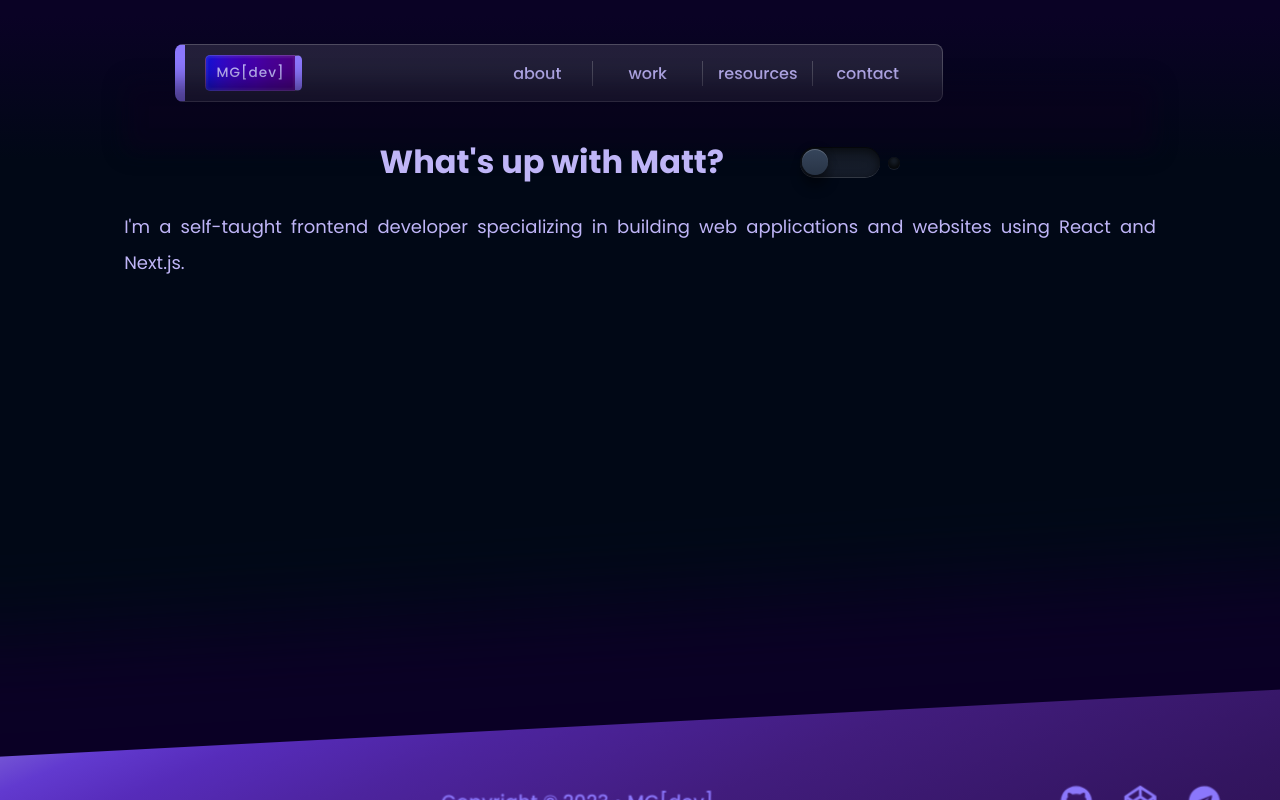
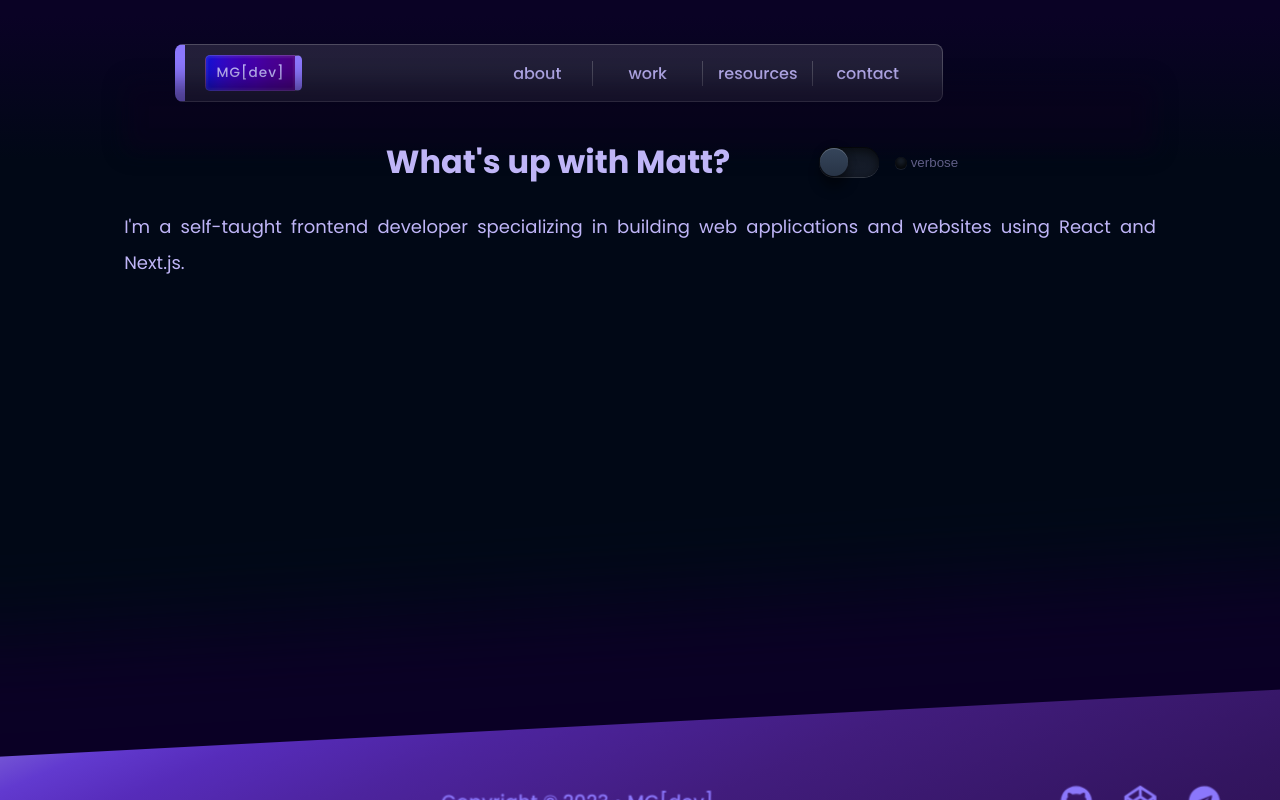
Before and after one commit to midcenturydude7/nextjs-portfolio-site, a Next.js app: page /about in a window 1280 px wide. Built offline with nearby package versions, Linux system fonts and the light colour scheme.

Commit message:
Styled toggle switch and added text indicator

```diff
--- a/app/components/ContentAbout/ContentAbout.jsx
+++ b/app/components/ContentAbout/ContentAbout.jsx
@@ -40,6 +40,11 @@ const ContentAbout = ({ title, isNavOpen, isMobile }) => {
               <i></i>
             </label>
             <span></span>
+            {!isConcise ? (
+              <span className={style["toggle-text-opaque"]}>verbose</span>
+            ) : (
+              <span className={style["toggle-text"]}>verbose</span>
+            )}
           </button>
         </li>
       </ul>
--- a/app/components/ContentAbout/styles/ContentAbout.module.css
+++ b/app/components/ContentAbout/styles/ContentAbout.module.css
@@ -42,7 +42,7 @@
   transition: all 1s linear;
 }
 .content-container ul li .switch {
-  width: 100px;
+  width: 75px;
   height: 30px;
   position: relative;
 }
@@ -75,11 +75,11 @@
 }
 .content-container ul li .switch input ~ label i {
   display: block;
-  height: 26px;
-  width: 26px;
+  height: 28px;
+  width: 28px;
   position: absolute;
-  left: 2px;
-  top: 2px;
+  left: 1px;
+  top: 1px;
   z-index: 2;
   border-radius: inherit;
   background: #283446; /* Fallback */
@@ -92,7 +92,7 @@
   content: "";
   display: inline-block;
   position: absolute;
-  right: 0px;
+  right: -13px;
   top: 10px;
   width: 12px;
   height: 12px;
@@ -103,6 +103,22 @@
   -webkit-transition: all 0.5s ease;
   transition: all 0.5s ease;
   z-index: 2;
+}
+.content-container ul li .switch .toggle-text {
+  position: absolute;
+  top: 8px;
+  left: 91.5px;
+  color: #80eaff;
+  -webkit-transition: all 0.5s ease;
+  transition: all 0.5s ease;
+}
+.content-container ul li .switch .toggle-text-opaque {
+  position: absolute;
+  top: 8px;
+  left: 91.5px;
+  opacity: 0.5;
+  -webkit-transition: all 0.5s ease;
+  transition: all 0.5s ease;
 }
 .content-container ul li .switch input:checked ~ label + span {
   content: "";
--- a/app/components/ContentAbout/styles/ContentAbout.module.scss
+++ b/app/components/ContentAbout/styles/ContentAbout.module.scss
@@ -50,11 +50,9 @@
       }
 
       .switch {
-        width: 100px;
+        width: 75px;
         height: 30px;
-        // margin: 100px auto;
         position: relative;
-        // border: 1px solid #fff;
 
         input {
           top: 0;
@@ -88,11 +86,11 @@
 
         input ~ label i {
           display: block;
-          height: 26px;
-          width: 26px;
+          height: 28px;
+          width: 28px;
           position: absolute;
-          left: 2px;
-          top: 2px;
+          left: 1px;
+          top: 1px;
           z-index: 2;
           border-radius: inherit;
           background: #283446; /* Fallback */
@@ -107,7 +105,7 @@
           content: "";
           display: inline-block;
           position: absolute;
-          right: 0px;
+          right: -13px;
           top: 10px;
           width: 12px;
           height: 12px;
@@ -122,6 +120,24 @@
           -webkit-transition: all 0.5s ease;
           transition: all 0.5s ease;
           z-index: 2;
+        }
+
+        .toggle-text {
+          position: absolute;
+          top: 8px;
+          left: 91.5px;
+          color: #80eaff;
+          -webkit-transition: all 0.5s ease;
+          transition: all 0.5s ease;
+        }
+
+        .toggle-text-opaque {
+          position: absolute;
+          top: 8px;
+          left: 91.5px;
+          opacity: 0.5;
+          -webkit-transition: all 0.5s ease;
+          transition: all 0.5s ease;
         }
 
         input:checked ~ label + span {
```
Also changed, not shown: 1 other file (tests, documents, lock files or other folders).
